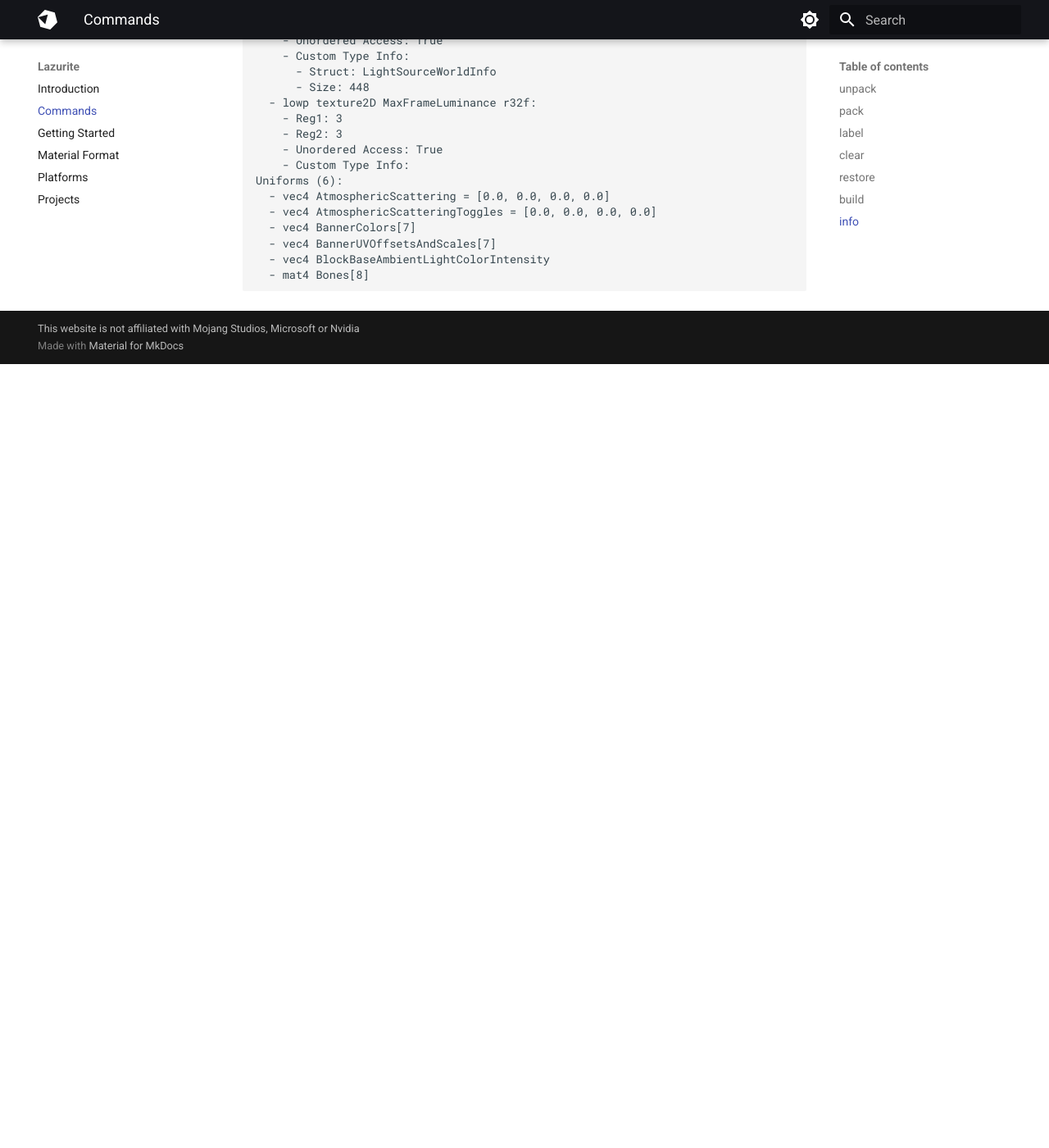
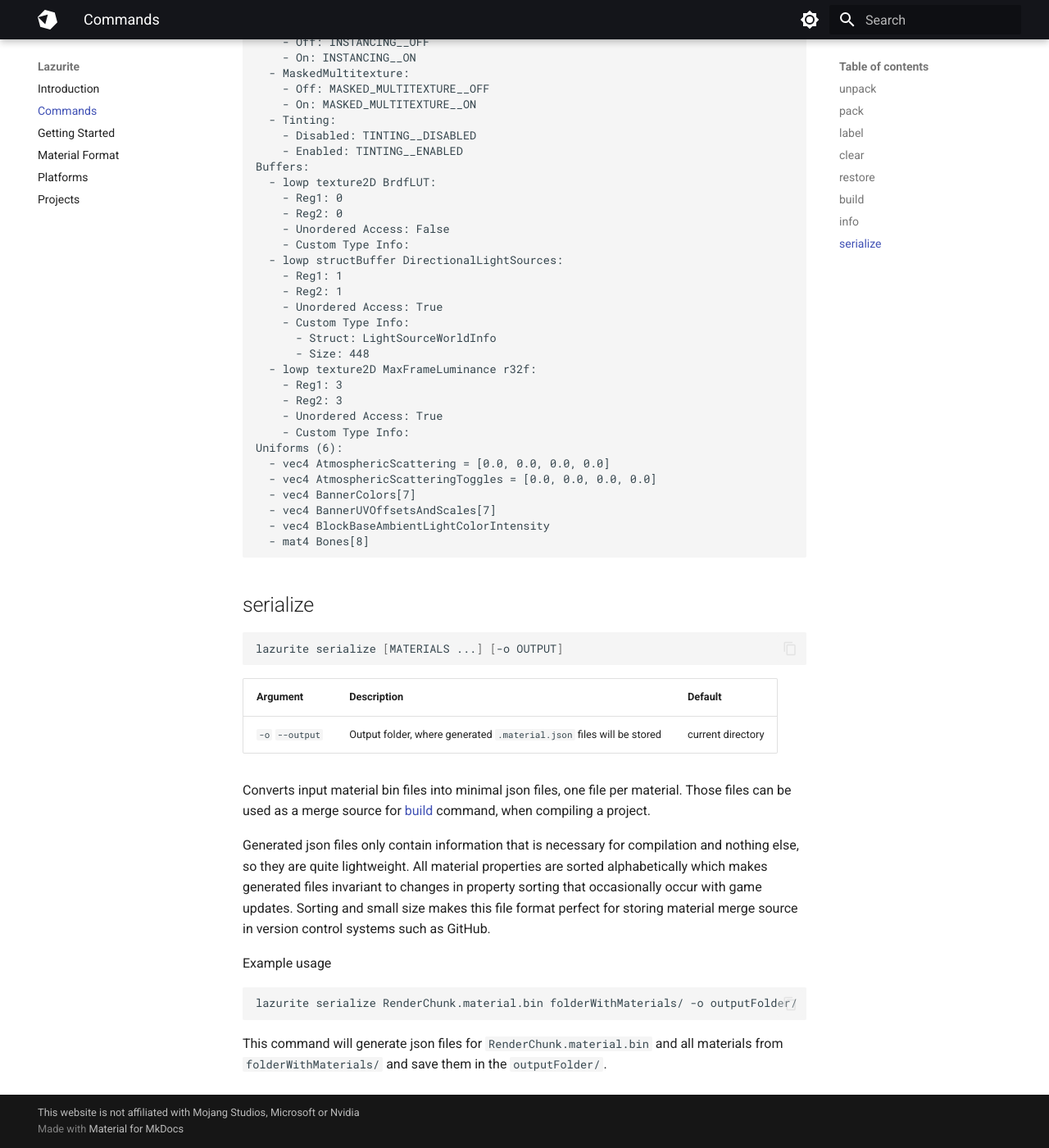
Before and after one commit to veka0/lazurite, an MkDocs documentation site: the page built from docs/commands.md, in a window 1280 px wide and 1400 px high, scrolled down 7793 px. Shown: the whole window at 82% size. Built offline with MkDocs 1.6.1 and Material for MkDocs 9.7.7, drawn with Linux system fonts in a browser that asks for light colours; before the commit the page ends 8237 px from its top, so only the background shows below that; some of the changed text lies outside the part shown.

Commit message:
Update docs for v0.2.0

````diff
--- a/docs/commands.md
+++ b/docs/commands.md
@@ -16,15 +16,16 @@ python -m lazurite COMMAND [INPUTS ...] [ARGUMENTS ...]
 
 Here is a cheatsheet of what each command does
 
-| Command                            | Description                                                                                  |
-| ---------------------------------- | -------------------------------------------------------------------------------------------- |
-| [**unpack**](commands.md#unpack)   | Unpacks input materials                                                                      |
-| [**pack**](commands.md#pack)       | Packs materials back into `material.bin` files                                               |
-| [**label**](commands.md#label)     | Adds a comment with debug information to plain text shaders (GLSL, ESSL, Metal)              |
-| [**clear**](commands.md#clear)     | Clears compiled shaders in materials, while removing encryption                              |
-| [**restore**](commands.md#restore) | Restores GLSL or SC source code from Android materials and varying.def.sc from any materials |
-| [**build**](commands.md#build)     | Compiles all materials and shaders in a project                                              |
-| [**info**](commands.md#info)       | Displays useful information about input material                                             |
+| Command                                | Description                                                                                                    |
+| -------------------------------------- | -------------------------------------------------------------------------------------------------------------- |
+| [**unpack**](commands.md#unpack)       | Unpacks input materials                                                                                        |
+| [**pack**](commands.md#pack)           | Packs materials back into `material.bin` files                                                                 |
+| [**label**](commands.md#label)         | Adds a comment with debug information to plain text shaders (GLSL, ESSL, Metal)                                |
+| [**clear**](commands.md#clear)         | Clears compiled shaders in materials, while removing encryption                                                |
+| [**restore**](commands.md#restore)     | Restores GLSL or SC source code from Android materials and varying.def.sc from any materials                   |
+| [**build**](commands.md#build)         | Compiles all materials and shaders in a project                                                                |
+| [**info**](commands.md#info)           | Displays useful information about input material                                                               |
+| [**serialize**](commands.md#serialize) | Generates minimal json from material bin files that can be used as a [merge source](project.md#profile-schema) |
 
 ## unpack
 
@@ -223,19 +224,22 @@ This command will restore BGFX SC for `RenderChunk.material.bin` and for all mat
 ## build
 
 ```sh
-lazurite build [PROJECTS ...] [--max-workers WORKERS] [--dxc DXC] [--shaderc SHADERC] [--dxc-args [ARGS ...]] [--shaderc-args [ARGS ...]] [-p [PROFILES ...]] [-d [DEFINES ...]] [-o OUTPUT]
+lazurite build [PROJECTS ...] [--max-workers WORKERS] [--dxc DXC] [--shaderc SHADERC] [--dxc-args [ARGS ...]] [--shaderc-args [ARGS ...]] [-p [PROFILES ...]] [-d [DEFINES ...]] [-m [MATERIALS ...]] [-e [EXCLUDE ...]] [-o OUTPUT]
 ```
 
-| Argument         | Description                                            | Default                                            |
-| ---------------- | ------------------------------------------------------ | -------------------------------------------------- |
-| `-o` `--output`  | Output folder, where compiled materials will be stored | project directory                                  |
-| `--max-workers`  | Maximum number of threads (compiler instances) to use  | CPU cores times 5                                  |
-| `--dxc`          | DXC compiler command                                   | Tries to execute `dxc` first, then `./dxc`         |
-| `--dxc-args`     | DXC arguments                                          |                                                    |
-| `--shaderc`      | SHADERC compiler command                               | Tries to execute `shaderc` first, then `./shaderc` |
-| `--shaderc-args` | SHADERC arguments                                      |                                                    |
-| `-p` `--profile` | List of profiles (e.g. `-p debug, windows, preview`)   |                                                    |
-| `-d` `--defines` | List of defines (e.g. `-d DEBUG, "SAMPLES 10"`)        |                                                    |
+| Argument            | Description                                                                                                                                                         | Default                                            |
+| ------------------- | ------------------------------------------------------------------------------------------------------------------------------------------------------------------- | -------------------------------------------------- |
+| `-o` `--output`     | Output folder, where compiled materials will be stored                                                                                                              | project directory                                  |
+| `--max-workers`     | Maximum number of threads (compiler instances) to use                                                                                                               | CPU cores times 5                                  |
+| `--dxc`             | DXC compiler command                                                                                                                                                | Tries to execute `dxc` first, then `./dxc`         |
+| `--dxc-args`        | DXC arguments                                                                                                                                                       |                                                    |
+| `--shaderc`         | SHADERC compiler command                                                                                                                                            | Tries to execute `shaderc` first, then `./shaderc` |
+| `--shaderc-args`    | SHADERC arguments                                                                                                                                                   |                                                    |
+| `-p` `--profile`    | List of profiles (e.g. `-p debug, windows, preview`)                                                                                                                |                                                    |
+| `-d` `--defines`    | List of defines (e.g. `-d DEBUG, "SAMPLES 10"`)                                                                                                                     |                                                    |
+| `-m` `--materials`  | List of glob file path patterns that will be compiled as materials when building a project (overwrites `include_patterns` and `exclude_patterns`)                   |                                                    |
+| `-e` `--exclude`    | List of glob file path patterns that will be excluded during project compilation (works with `--materials`, addtive with `exclude_patterns`)                        |                                                    |
+| `--skip-validation` | Do not attempt to validate GLSL or ESSL shaders (note that validation requires lazurite to be [installed](index.md#installation) as `pip install lazurite[opengl]`) |                                                    |
 
 Compiles all materials from input project paths into output directory (or into project folders, if `--output` is not specified).
 See [projects documentation](project.md) for more details.
@@ -393,3 +397,30 @@ Uniforms (6):
   - vec4 BlockBaseAmbientLightColorIntensity
   - mat4 Bones[8]
 ```
+
+## serialize
+
+```sh
+lazurite serialize [MATERIALS ...] [-o OUTPUT]
+```
+
+| Argument        | Description                                                          | Default           |
+| --------------- | -------------------------------------------------------------------- | ----------------- |
+| `-o` `--output` | Output folder, where generated `.material.json` files will be stored | current directory |
+
+Converts input material bin files into minimal json files, one file per material. Those files
+can be used as a merge source for [build](commands.md#build) command, when compiling a project.
+
+Generated json files only contain information that is necessary for compilation and nothing else, so
+they are quite lightweight. All material properties are sorted alphabetically which makes generated files
+invariant to changes in property sorting that occasionally occur with game updates. Sorting and small size
+makes this file format perfect for storing material merge source in version control systems such as GitHub.
+
+Example usage
+
+```sh
+lazurite serialize RenderChunk.material.bin folderWithMaterials/ -o outputFolder/
+```
+
+This command will generate json files for `RenderChunk.material.bin` and all materials from `folderWithMaterials/`
+and save them in the `outputFolder/`.
````
Also changed, not shown: docs/index.md (+11 -0 lines), docs/project.md (+14 -11 lines).
